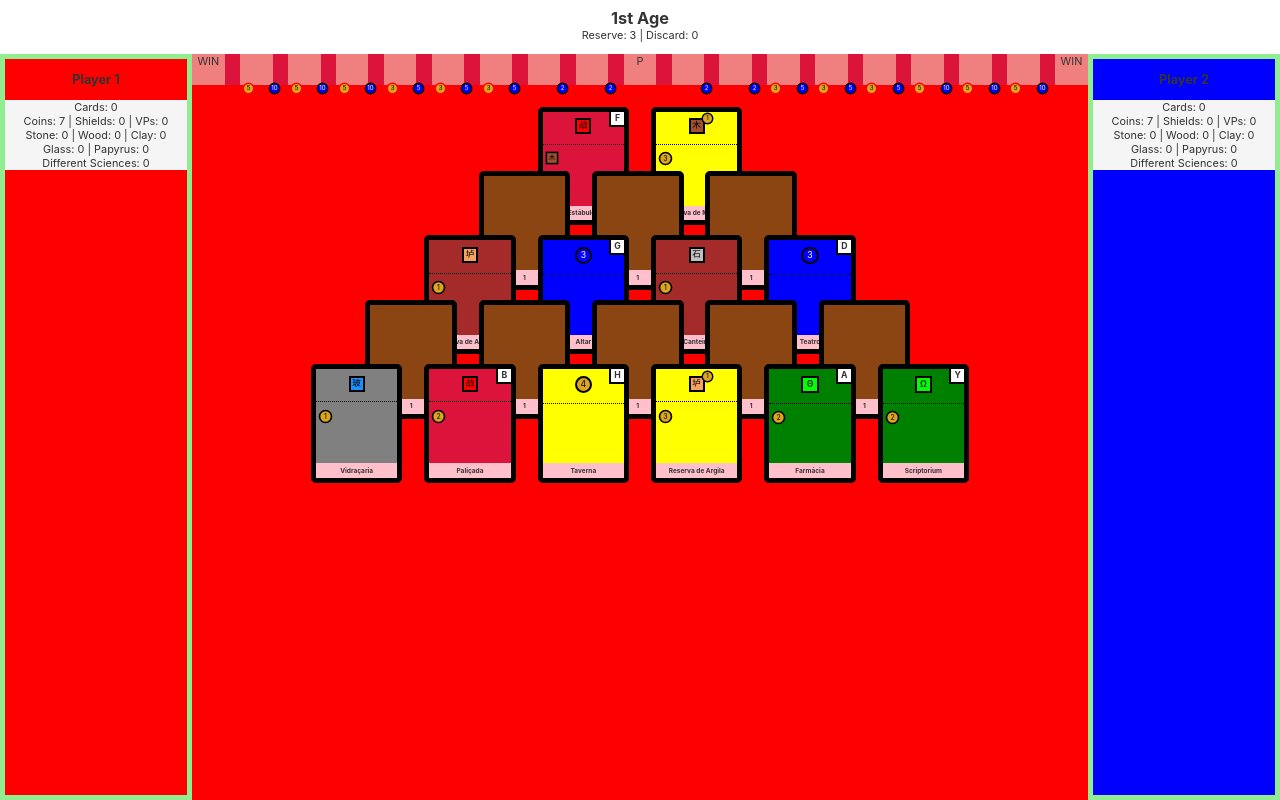
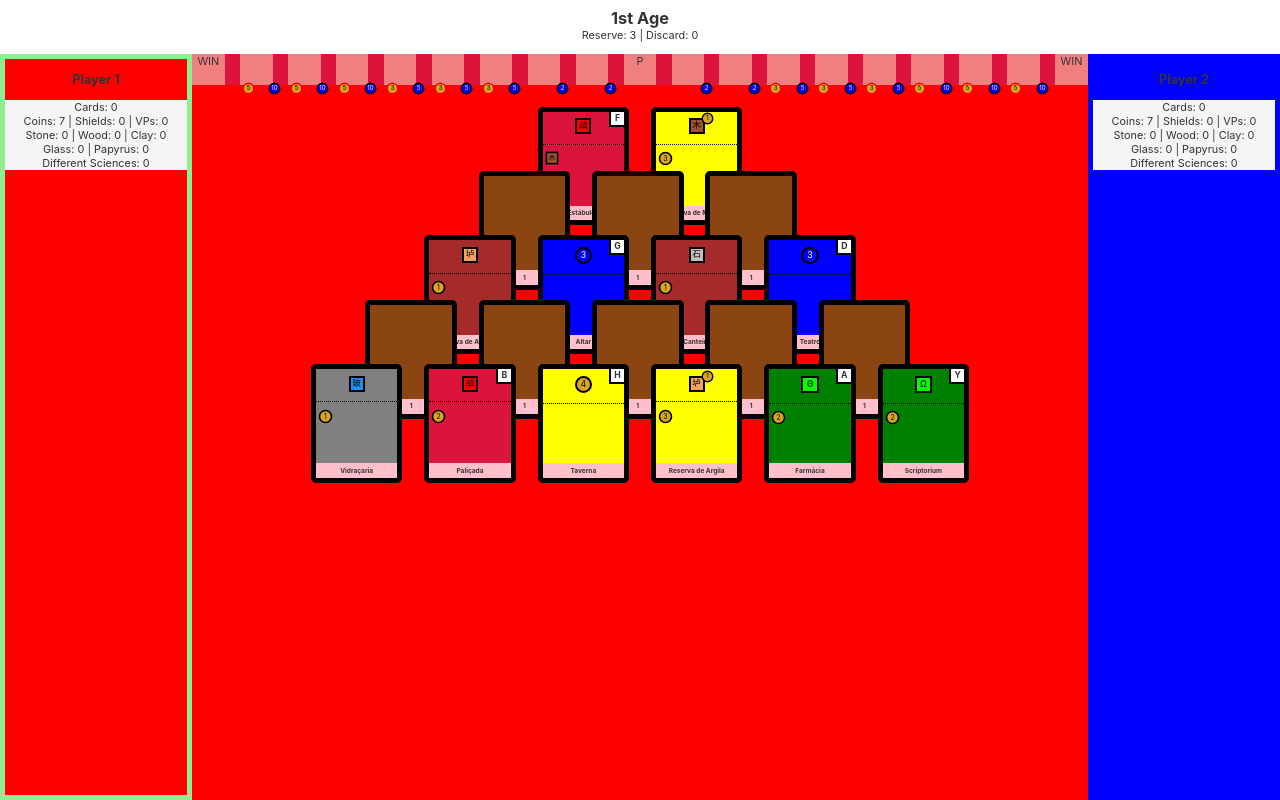
Before and after one commit to leobetosouza/7wd, a Svelte app: page / in a window 1280 px wide. Built offline with nearby package versions, Linux system fonts and the light colour scheme.

Commit message:
fixing current player verification in players tableau

```diff
--- a/src/components/player/PlayerTableau.svelte
+++ b/src/components/player/PlayerTableau.svelte
@@ -17,9 +17,7 @@
 
 <section
   style="--area: {gridArea}"
-  class="player-tableau player-color-{$color} {$currentPlayer.isCurrentPlayer(
-    player
-  )
+  class="player-tableau player-color-{$color} {$currentPlayer === player
     ? 'player-tableau-active'
     : ''}"
 >
```
